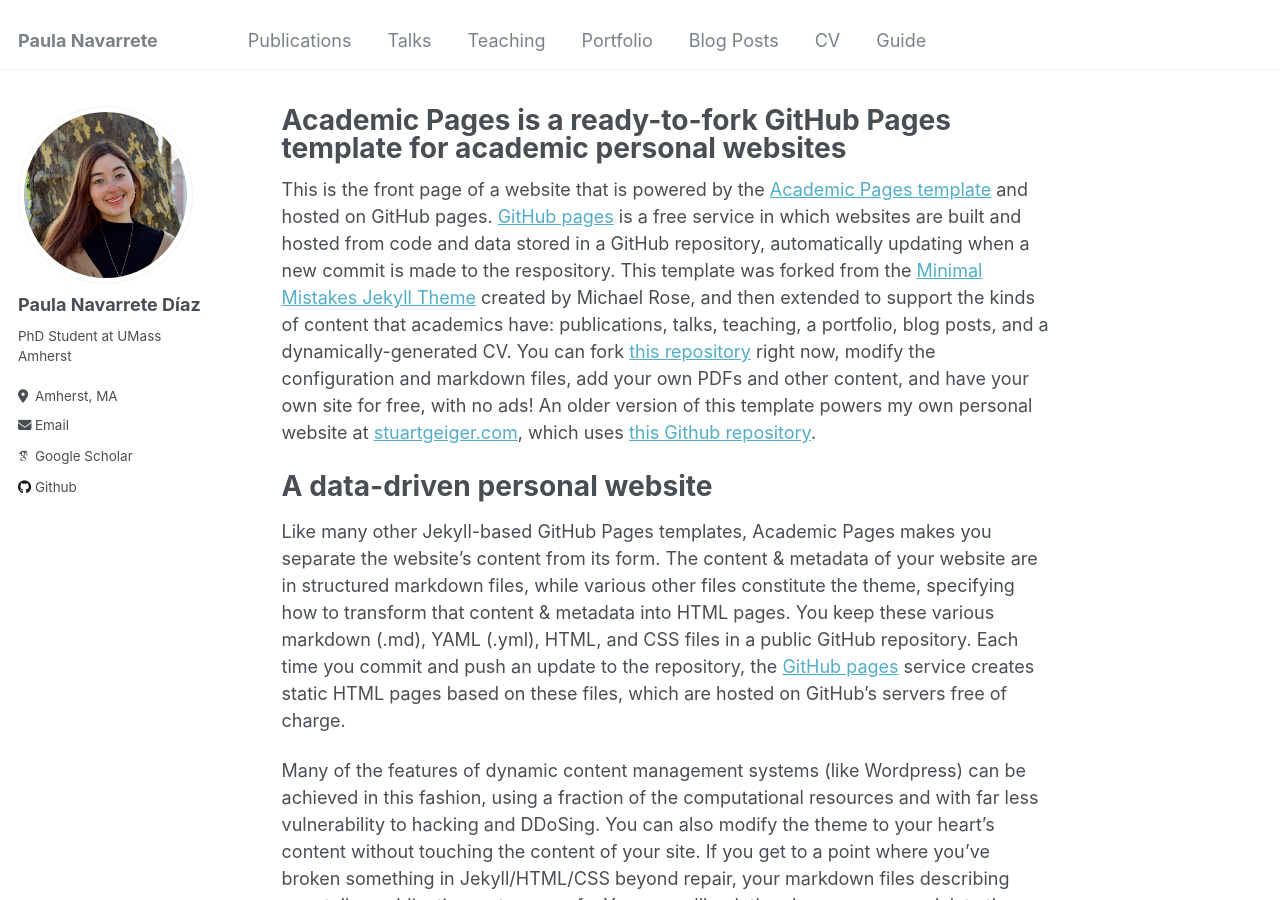
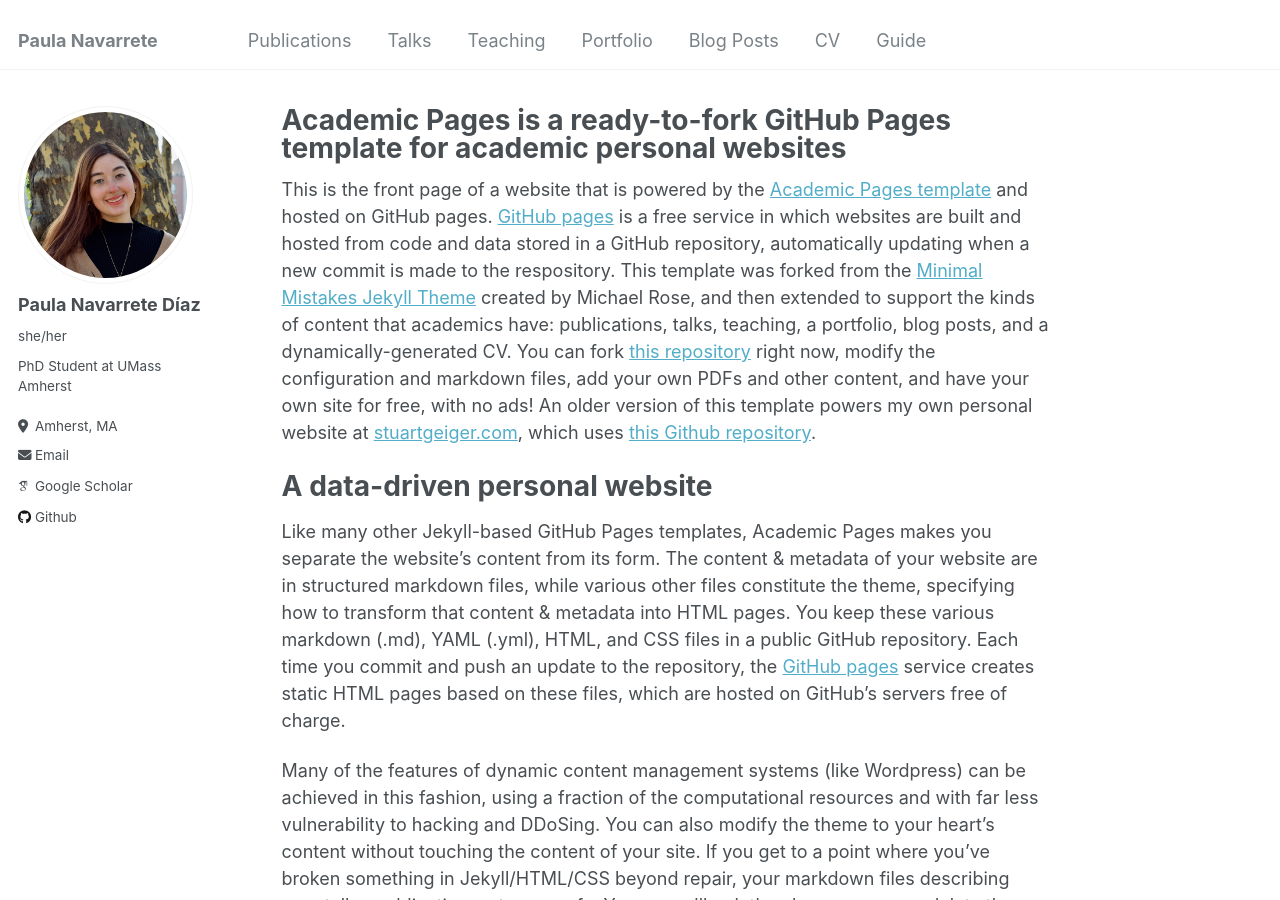
Before and after one commit to cheerstopaula/cheerstopaula.github.io, a Jekyll site: the page built from _pages/about.md, in a window 1280 px wide and 900 px high. Built offline with Jekyll 4.4.1, drawn with Linux system fonts in a browser that asks for light colours; some web fonts are replaced.

Commit message:
Update _config.yml

```diff
--- a/_config.yml
+++ b/_config.yml
@@ -12,7 +12,7 @@
 title_separator          : "-"
 name                     : &name "Paula Navarrete Díaz"
 description              : &description "personal description"
-url                      : https://academicpages.github.io # the base hostname & protocol for your site e.g. "https://mmistakes.github.io"
+url                      : https://cheerstopaula.github.io # the base hostname & protocol for your site e.g. "https://mmistakes.github.io"
 baseurl                  : "" # the subpath of your site, e.g. "/blog"
 repository               : "cheerstopaula/cheerstopaula.github.io"
 
@@ -23,7 +23,7 @@
   # Biographic information
   avatar           : "profile.png"
   name             : "Paula Navarrete Díaz"
-  pronouns         : # example: "she/her"
+  pronouns         : "she/her"
   bio              : "PhD Student at UMass Amherst"
   location         : "Amherst, MA"
   # employer         : "Red Brick University"
```
